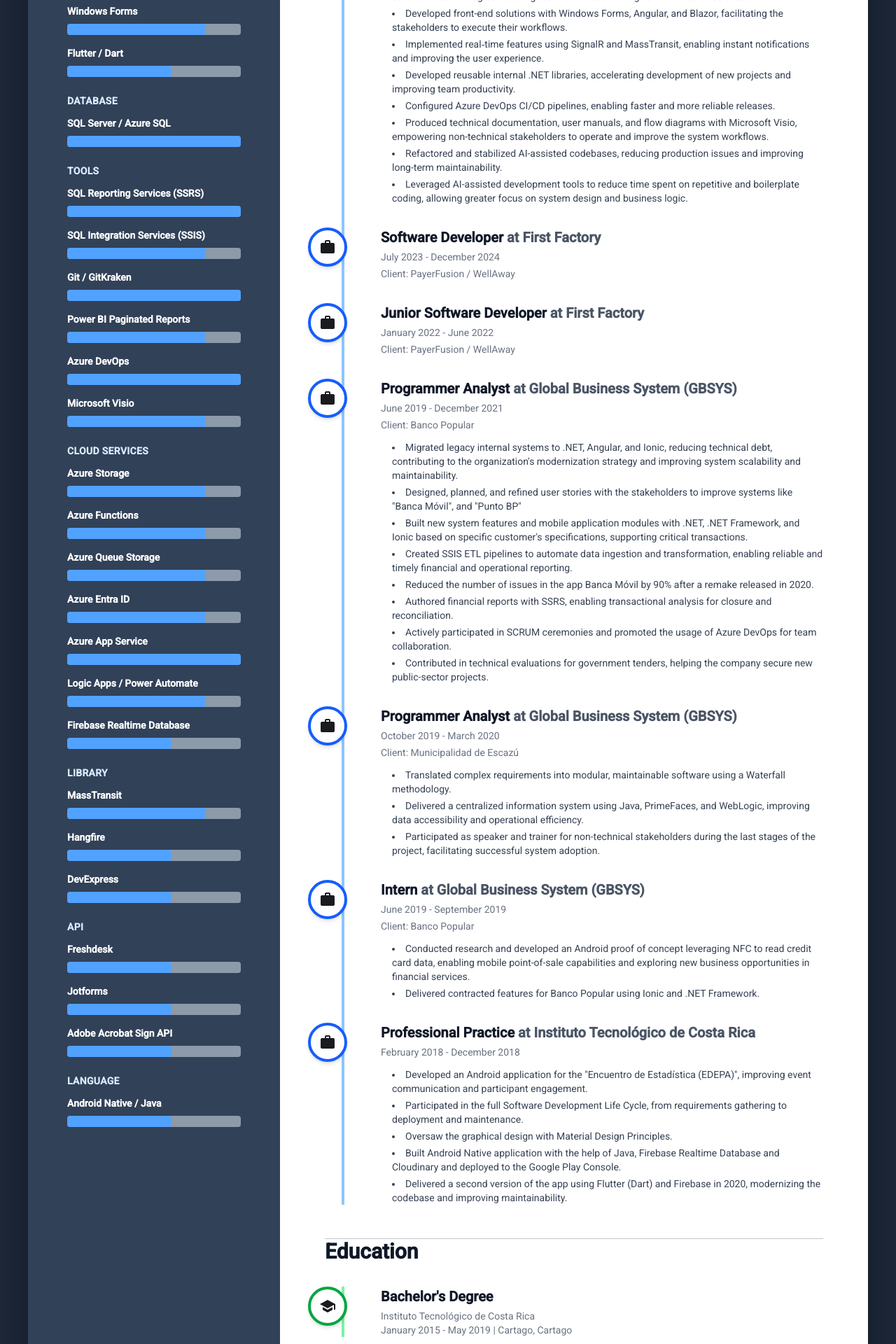
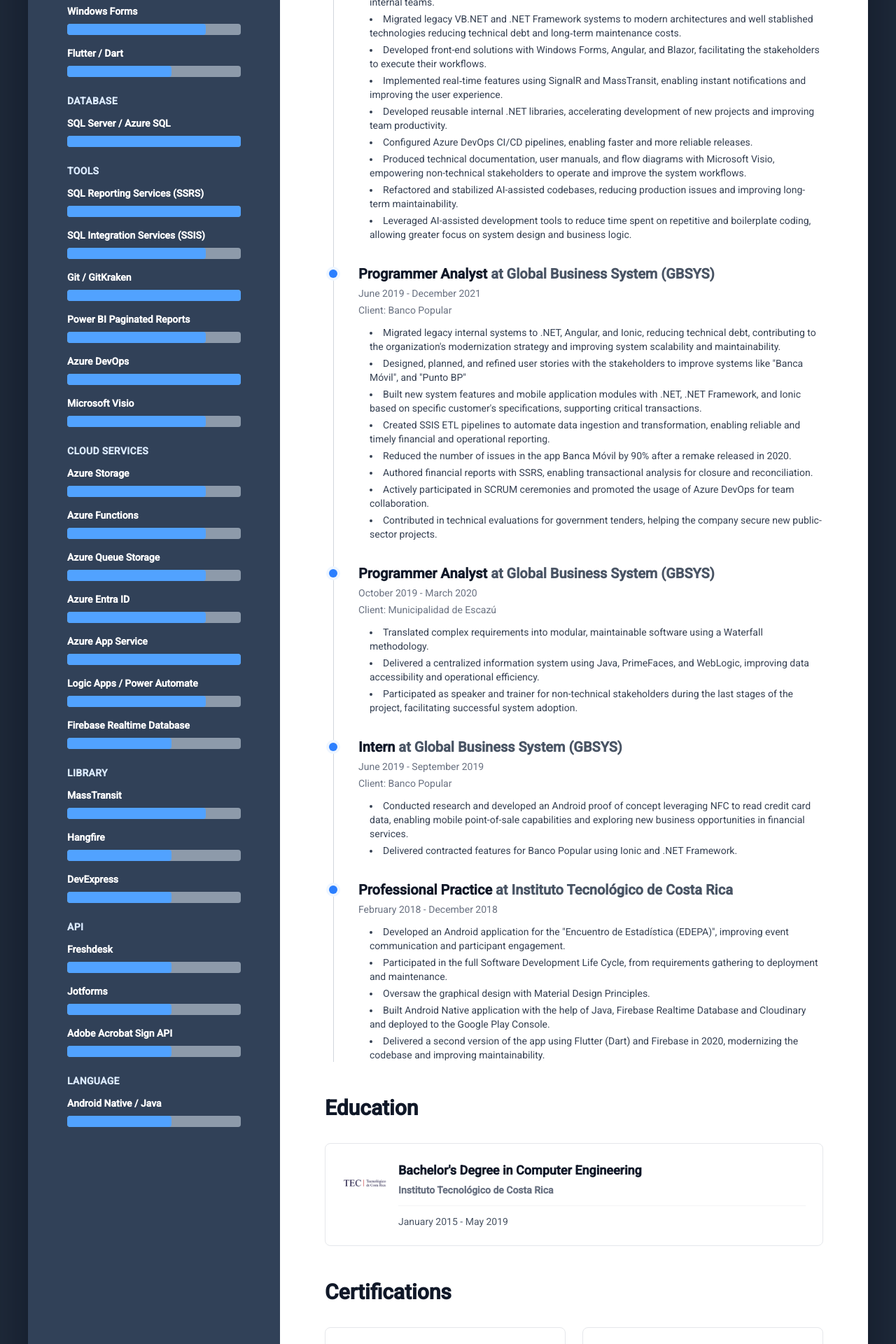
Before and after one commit to JulianSalinas/angular-julian-cv, an Angular app: page / in a window 1280 px wide. Shown: the part 880-2800 px from the top of the page at 70% size. Built offline with nearby package versions, Linux system fonts and the light colour scheme.

Commit message:
Merging roles

```diff
--- a/public/assets/data/curriculum.json
+++ b/public/assets/data/curriculum.json
@@ -169,6 +169,23 @@
       "startDate": "January 2022",
       "endDate": "Present",
       "client": "PayerFusion / WellAway",
+      "roles": [
+        {
+          "position": "Software Engineer",
+          "startDate": "January 2022",
+          "endDate": "Present"
+        },
+        {
+          "position": "Software Developer",
+          "startDate": "July 2023",
+          "endDate": "December 2024"
+        },
+        {
+          "position": "Junior Software Developer",
+          "startDate": "January 2022",
+          "endDate": "June 2022"
+        }
+      ],
       "highlights": [
         "Collaborated with stakeholders to define requirements, build estimates, and plan implementations, helping them prioritize their business needs.",
         "Built and maintained RESTful APIs in .NET with secure authentication, logging, and unit-tests, increasing system reliability.",
@@ -185,24 +202,6 @@
         "Refactored and stabilized AI-assisted codebases, reducing production issues and improving long-term maintainability.",
         "Leveraged AI-assisted development tools to reduce time spent on repetitive and boilerplate coding, allowing greater focus on system design and business logic."
       ]
-    },
-    {
-      "id": 2,
-      "position": "Software Developer",
-      "company": "First Factory",
-      "startDate": "July 2023",
-      "endDate": "December 2024",
-      "client": "PayerFusion / WellAway",
-      "highlights": []
-    },
-    {
-      "id": 3,
-      "position": "Junior Software Developer",
-      "company": "First Factory",
-      "startDate": "January 2022",
-      "endDate": "June 2022",
-      "client": "PayerFusion / WellAway",
-      "highlights": []
     },
     {
       "id": 4,
@@ -265,10 +264,11 @@
   "education": [
     {
       "institution": "Instituto Tecnológico de Costa Rica",
-      "degree": "Bachelor's Degree",
+      "degree": "Bachelor's Degree in Computer Engineering",
       "startDate": "January 2015",
       "endDate": "May 2019",
-      "location": "Cartago, Cartago"
+      "location": "Cartago, Cartago",
+      "icon": "assets/logos/logo-tec.png"
     }
   ],
   "certifications": [
@@ -278,7 +278,7 @@
       "date": "July 2024",
       "icon": "assets/logos/azure-developer-associate.png"
     },
-        {
+    {
       "issuer": "Microsoft",
       "name": "Azure Fundamentals",
       "date": "August 2021",
--- a/src/app/models/education.model.ts
+++ b/src/app/models/education.model.ts
@@ -4,4 +4,5 @@
   startDate: string;
   endDate: string;
   location: string;
+  icon?: string;
 }
--- a/src/app/pages/cv/cv.component.html
+++ b/src/app/pages/cv/cv.component.html
@@ -85,13 +85,11 @@
             <section class="mb-12">
               <h2 class="mb-8 text-3xl font-bold text-gray-900">Work Experience</h2>
               <div class="relative">
-                <div class="absolute bottom-0 left-6 top-0 w-1 bg-blue-300"></div>
+                <div class="absolute bottom-0 left-3 top-0 w-px bg-gray-300"></div>
                 <div class="space-y-8">
                   @for (job of workExperience(); track job.id) {
-                    <div class="relative pl-20">
-                      <div class="absolute left-0 flex h-14 w-14 -translate-x-6 items-center justify-center rounded-full border-4 border-blue-600 bg-white shadow-md">
-                        <mat-icon class="text-blue-600">work</mat-icon>
-                      </div>
+                    <div class="relative pl-12">
+                      <span class="absolute left-3 top-2 h-3 w-3 -translate-x-1/2 rounded-full bg-blue-500 ring-4 ring-blue-50"></span>
                       <div>
                         <h3 class="text-xl font-bold text-gray-900">
                           {{ job.position }}
@@ -99,12 +97,21 @@
                             <span class="text-gray-600"> at {{ job.company }}</span>
                           }
                         </h3>
-                        <p class="mt-1 text-sm text-gray-500">
-                          {{ job.startDate }} - {{ job.endDate }}
-                          @if (job.client) {
-                            <span class="mt-1 block">Client: {{ job.client }}</span>
-                          }
-                        </p>
+                        @if (job.roles && job.roles.length > 0) {
+                          <div class="mt-2 space-y-1">
+                            @for (role of job.roles; track role.position + role.startDate + role.endDate) {
+                              <p class="text-sm text-gray-500">
+                                <span class="font-semibold text-gray-600">{{ role.position }}</span>
+                                <span> | {{ role.startDate }} - {{ role.endDate }}</span>
+                              </p>
+                            }
+                          </div>
+                        } @else {
+                          <p class="mt-1 text-sm text-gray-500">{{ job.startDate }} - {{ job.endDate }}</p>
+                        }
+                        @if (job.client) {
+                          <p class="mt-1 text-sm text-gray-500">Client: {{ job.client }}</p>
+                        }
                         @if (job.highlights.length > 0) {
                           <ul class="ml-4 mt-3 list-inside list-disc space-y-1">
                             @for (highlight of job.highlights; track highlight) {
@@ -119,32 +126,31 @@
               </div>
             </section>
 
-            <mat-divider class="my-8"></mat-divider>
-
             <section class="mb-12">
               <h2 class="mb-8 text-3xl font-bold text-gray-900">Education</h2>
-              <div class="relative">
-                <div class="absolute bottom-0 left-6 top-0 w-1 bg-green-300"></div>
-                <div class="space-y-8">
-                  @for (edu of education(); track edu.institution) {
-                    <div class="relative pl-20">
-                      <div class="absolute left-0 flex h-14 w-14 -translate-x-6 items-center justify-center rounded-full border-4 border-green-600 bg-white shadow-md">
-                        <mat-icon class="text-green-600">school</mat-icon>
+              <div class="grid grid-cols-1 gap-6">
+                @for (edu of education(); track edu.institution) {
+                  <div class="rounded-lg border border-gray-200 p-6 transition-all hover:border-blue-300 hover:shadow-lg">
+                    <div class="flex items-start gap-4">
+                      <div class="flex items-center justify-center overflow-hidden">
+                        @if (edu.icon) {
+                          <img src="{{ edu.icon }}" alt="{{ edu.institution }}" class="h-16 w-16 object-contain" />
+                        } @else {
+                          <mat-icon class="icon-2x text-blue-600">school</mat-icon>
+                        }
                       </div>
-                      <div>
-                        <h3 class="text-xl font-bold text-gray-900">{{ edu.degree }}</h3>
-                        <p class="mt-1 text-sm text-gray-500">
-                          {{ edu.institution }}
-                          <span class="block">{{ edu.startDate }} - {{ edu.endDate }} | {{ edu.location }}</span>
-                        </p>
+                      <div class="flex-1">
+                        <h3 class="text-lg font-bold text-gray-900">{{ edu.degree }}</h3>
+                        <p class="mt-1 text-sm font-semibold text-gray-500">{{ edu.institution }}</p>
+                        <div class="mt-3 border-t border-gray-100 pt-3">
+                          <p class="text-sm text-gray-600">{{ edu.startDate }} - {{ edu.endDate }}</p>
+                        </div>
                       </div>
                     </div>
-                  }
-                </div>
+                  </div>
+                }
               </div>
             </section>
-
-            <mat-divider class="my-8"></mat-divider>
 
             <section>
               <h2 class="mb-8 text-3xl font-bold text-gray-900">Certifications</h2>
```
Also changed, not shown: src/app/models/work-experience.model.ts (+7 -0 lines), public/assets/logos/logo-tec.png (added).
